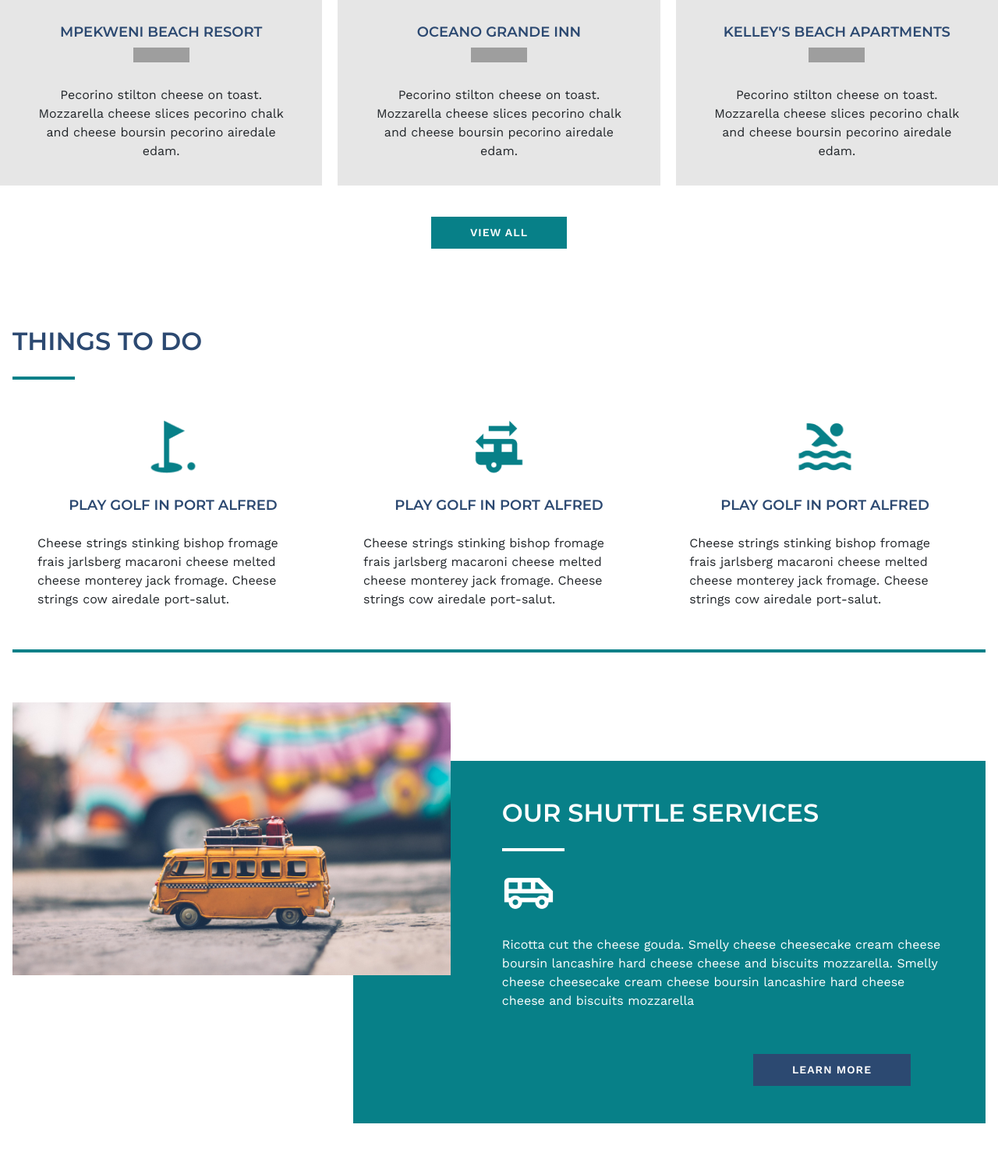
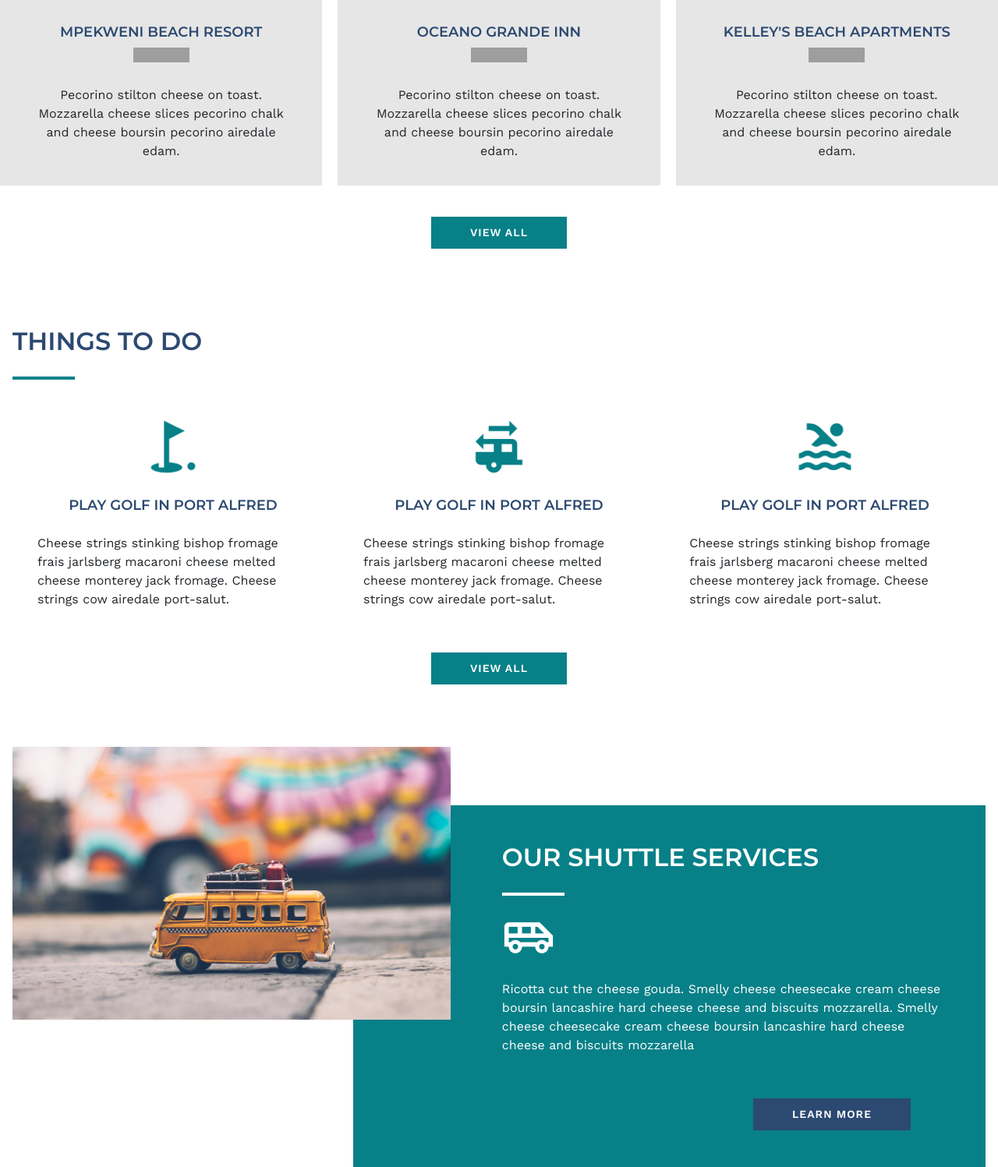
Before and after one commit to Spha88/thoko_django_app, a Django app: page / in a window 1280 px wide. Shown: the part 1880-3377 px from the top of the page at 78% size. Run offline with Django 4.2, Linux system fonts and the light colour scheme; grey boxes are pictures that could not be loaded.

```diff
--- a/templates/pages/activities.html
+++ b/templates/pages/activities.html
@@ -11,10 +11,9 @@
             <h2>Activities</h2>
         </header>
         <main id="activities-container">
-
             <div class="activity-card">
                 <div class="activity-image" style="background-image: url('{% static "images/horse_riding.jpg" %}')">
-                    <a href="http://" class="activity-link">click for details</a>
+                    <a href="#" class="activity-link">click for details</a>
                 </div>
                 <div class="activity-content">
                     <h3>Sunrise and sunset</h3>
@@ -24,7 +23,6 @@
                     </p>
                 </div>
             </div>
-
             <div class="activity-card">
                 <div class="activity-image" style="background-image: url('{% static "images/spa.jpg" %}')">
                     <a href="#" class="activity-link">click for details</a>
@@ -61,12 +59,10 @@
                     </p>
                 </div>
             </div>
-
         </main>
     </div>
 </section>
 
-
 {% include "partials/_shuttle_services.html" %}
 
 {% endblock content %}
--- a/templates/partials/_things_to_do_section.html
+++ b/templates/partials/_things_to_do_section.html
@@ -20,4 +20,7 @@
             <p>Cheese strings stinking bishop fromage frais jarlsberg macaroni cheese melted cheese monterey jack fromage. Cheese strings cow airedale port-salut.</p>
         </div>
     </main>
+    <footer>
+        <a href="{% url "activities" %}">View all</a>
+    </footer>
 </section>
--- a/thoko_website/scss/index.scss
+++ b/thoko_website/scss/index.scss
@@ -23,6 +23,23 @@ $mobile: 425px;
         @media (max-width: 425px) {
             @content;
         }
+    }
+}
+
+/* Media Query */
+@mixin button($bgc, $hoverbgc) {
+    display: inline-block;
+    background: $bgc;
+    color: #fff;
+    text-decoration: none;
+    padding: 10px 50px;
+    font-size: 14px;
+    letter-spacing: 1px;
+    font-weight: 600;
+    text-transform: uppercase;
+    transition: all 500ms ease;
+    &:hover {
+        background-color: $hoverbgc;
     }
 }
 * {
--- a/thoko_website/scss/partials/things_to_do_section.scss
+++ b/thoko_website/scss/partials/things_to_do_section.scss
@@ -42,19 +42,19 @@
         @include media($mobile) {
             padding-bottom: 0;
         }
-        &::after {
-            content: '';
-            position: absolute;
-            bottom: 0;
-            left: 0;
-            height: 4px;
-            width: 100%;
-            background-color: $turquoise;
-            @include media($laptop) {
-                width: 95%;
-                translate: 2.5%;
-            }
-        }
+        // &::after {
+        //     content: '';
+        //     position: absolute;
+        //     bottom: 0;
+        //     left: 0;
+        //     height: 4px;
+        //     width: 100%;
+        //     background-color: $turquoise;
+        //     @include media($laptop) {
+        //         width: 95%;
+        //         translate: 2.5%;
+        //     }
+        // }
         div.todo-card {
             text-align: center;
             padding: 1rem 2rem;
@@ -82,7 +82,14 @@
                     display: none;
                 }
             }
-
         }
     }
+    footer {
+        text-align: center;
+        margin-bottom: 5rem;
+        a {
+            @include button($turquoise, $dark-blue)
+        }
+    }
+
 }
--- a/thoko_website/static/css/index.css
+++ b/thoko_website/static/css/index.css
@@ -1,4 +1,5 @@
 /* Media query screen sizes */
+/* Media Query */
 /* Media Query */
 * {
   box-sizing: border-box;
@@ -522,22 +523,6 @@ a {
     padding-bottom: 0;
   }
 }
-#things-to-do main::after {
-  content: "";
-  position: absolute;
-  bottom: 0;
-  left: 0;
-  height: 4px;
-  width: 100%;
-  background-color: #078088;
-  transition: all 500ms ease-in-out;
-}
-@media (max-width: 1024px) {
-  #things-to-do main::after {
-    width: 95%;
-    translate: 2.5%;
-  }
-}
 #things-to-do main div.todo-card {
   text-align: center;
   padding: 1rem 2rem;
@@ -584,6 +569,25 @@ a {
   #things-to-do main div.todo-card p {
     display: none;
   }
+}
+#things-to-do footer {
+  text-align: center;
+  margin-bottom: 5rem;
+}
+#things-to-do footer a {
+  display: inline-block;
+  background: #078088;
+  color: #fff;
+  text-decoration: none;
+  padding: 10px 50px;
+  font-size: 14px;
+  letter-spacing: 1px;
+  font-weight: 600;
+  text-transform: uppercase;
+  transition: all 500ms ease;
+}
+#things-to-do footer a:hover {
+  background-color: #2C4971;
 }
 
 #shuttle_services {
```
Also changed, not shown: thoko_website/settings.py (+12 -2 lines), activities/migrations/0002_alter_activity_options.py (added), 1 other file.
